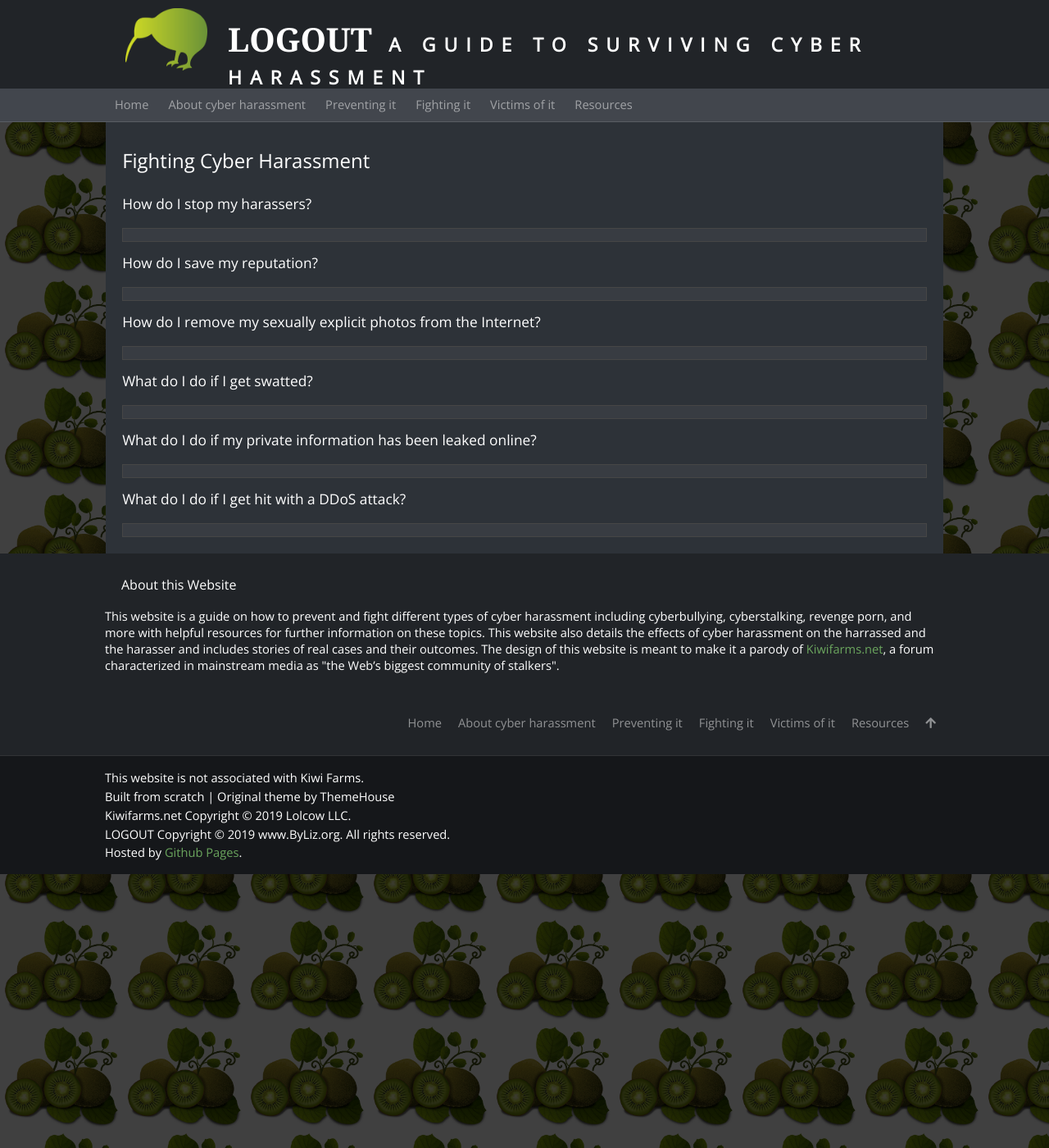
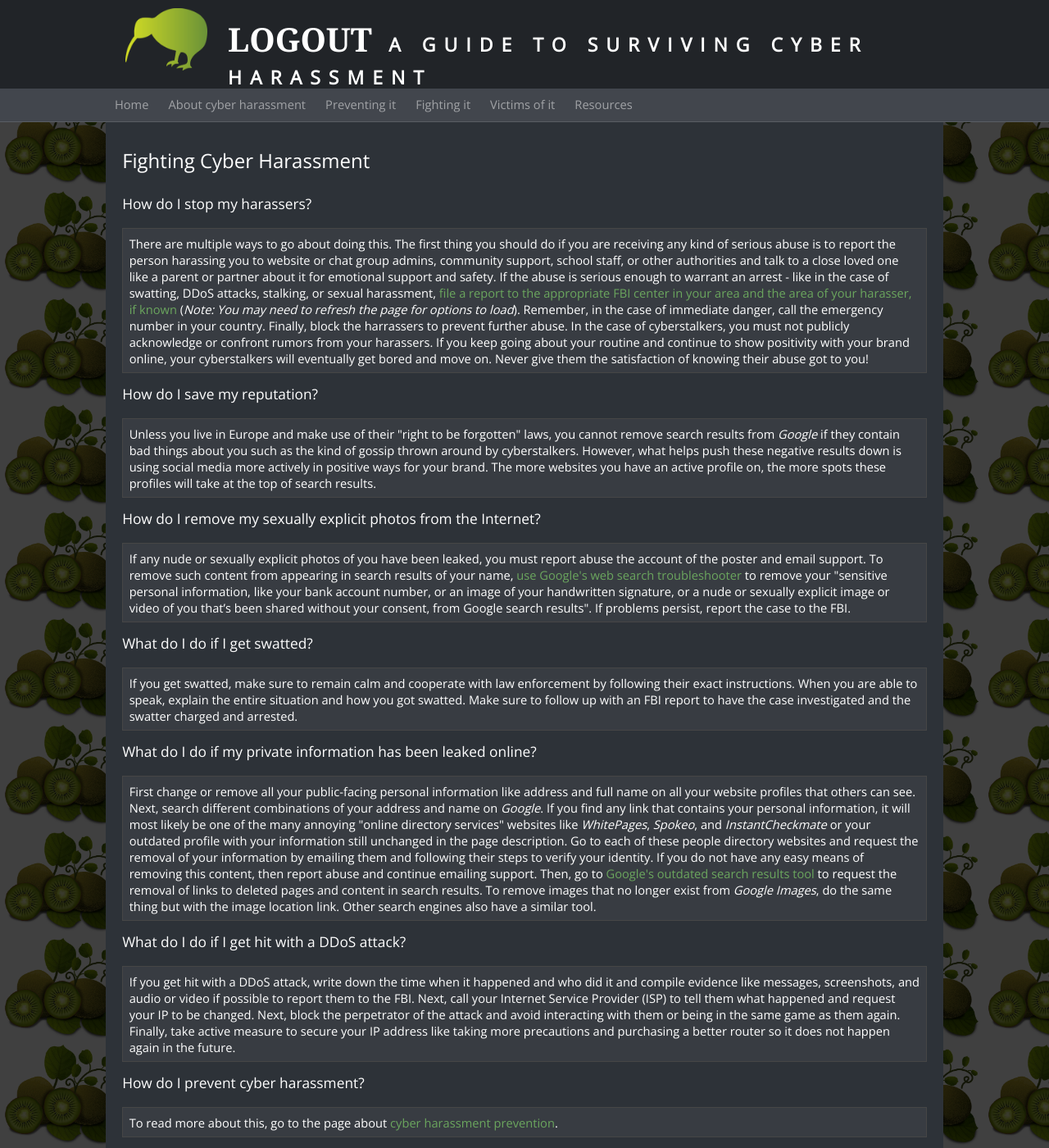
Before and after one commit to byliz/help, a Jekyll site: the page built from fighting/index.html, in a window 1280 px wide and 1400 px high. Shown: the whole window at 82% size. Built offline with Jekyll 4.4.1, drawn with Linux system fonts in a browser that asks for light colours; nearby versions of some CDN libraries; some web fonts are replaced; some of the changed text lies outside the part shown.

Commit message:
Add files via upload

```diff
--- a/fighting/index.html
+++ b/fighting/index.html
@@ -7,24 +7,32 @@
 
 <h2>How do I stop my harassers?</h2>
 
-<p></p>
+<p>There are multiple ways to go about doing this. The first thing you should do if you are receiving any kind of serious abuse is to report the person harassing you to website or chat group admins, community support, school staff, or other authorities and talk to a close loved one like a parent or partner about it for emotional support and safety. If the abuse is serious enough to warrant an arrest - like in the case of swatting, DDoS attacks, stalking, or sexual harassment, <a href="https://www.justice.gov/criminal-ccips/reporting-computer-internet-related-or-intellectual-property-crime" target="_blank">file a report to the appropriate FBI center in your area and the area of your harasser, if known</a> (<em>Note: You may need to refresh the page for options to load</em>). Remember, in the case of immediate danger, call the emergency number in your country. Finally, block the harrassers to prevent further abuse. In the case of cyberstalkers, you must not publicly acknowledge or confront rumors from your harassers. If you keep going about your routine and continue to show positivity with your brand online, your cyberstalkers will eventually get bored and move on. Never give them the satisfaction of knowing their abuse got to you!</p>
 
 <h2>How do I save my reputation?</h2>
 
-<p></p>
+<p>Unless you live in Europe and make use of their "right to be forgotten" laws, you cannot remove search results from <em>Google</em> if they contain bad things about you such as the kind of gossip thrown around by cyberstalkers. However, what helps push these negative results down is using social media more actively in positive ways for your brand. The more websites you have an active profile on, the more spots these profiles will take at the top of search results.</p>
 
 <h2>How do I remove my sexually explicit photos from the Internet?</h2>
 
-<p></p>
+<p>If any nude or sexually explicit photos of you have been leaked, you must report abuse the account of the poster and email support. To remove such content from appearing in search results of your name, <a href="https://support.google.com/websearch/troubleshooter/3111061?hl=en" target="_blank">use Google's web search troubleshooter</a> to remove your "sensitive personal information, like your bank account number, or an image of your handwritten signature, or a nude or sexually explicit image or video of you that’s been shared without your consent, from Google search results". If problems persist, report the case to the FBI.</p>
 
 <h2>What do I do if I get swatted?</h2>
 
-<p></p>
+<p>If you get swatted, make sure to remain calm and cooperate with law enforcement by following their exact instructions. When you are able to speak, explain the entire situation and how you got swatted. Make sure to follow up with an FBI report to have the case investigated and the swatter charged and arrested.</p>
 
 <h2>What do I do if my private information has been leaked online?</h2>
 
-<p></p>
+<p>First change or remove all your public-facing personal information like address and full name on all your website profiles that others can see. Next, search different combinations of your address and name on <em>Google</em>. If you find any link that contains your personal information, it will most likely be one of the many annoying "online directory services" websites like <em>WhitePages</em>, <em>Spokeo</em>, and <em>InstantCheckmate</em> or your outdated profile with your information still unchanged in the page description. Go to each of these people directory websites and request the removal of your information by emailing them and following their steps to verify your identity. If you do not have any easy means of removing this content, then report abuse and continue emailing support. Then, go to <a href="https://www.google.com/webmasters/tools/removals" target="_blank">Google's outdated search results tool</a> to request the removal of links to deleted pages and content in search results. To remove images that no longer exist from <em>Google Images</em>, do the same thing but with the image location link. Other search engines also have a similar tool.</p>
 
 <h2>What do I do if I get hit with a DDoS attack?</h2>
 
-<p></p>
+<p>If you get hit with a DDoS attack, write down the time when it happened and who did it and compile evidence like messages, screenshots, and audio or video if possible to report them to the FBI. Next, call your Internet Service Provider (ISP) to tell them what happened and request your IP to be changed. Next, block the perpetrator of the attack and avoid interacting with them or being in the same game as them again. Finally, take active measure to secure your IP address like taking more precautions and purchasing a better router so it does not happen again in the future.</p>
+
+<h2>How do I prevent cyber harassment?</h2>
+
+<p>To read more about this, go to the page about <a href="/prevention">cyber harassment prevention</a>.</p>
+
+<h2>What do all these terms mean?</h2>
+
+<p>If you want to know what cyber harassment is, go to the page <a href="/about">about cyber harassment</a>.</p>
```
